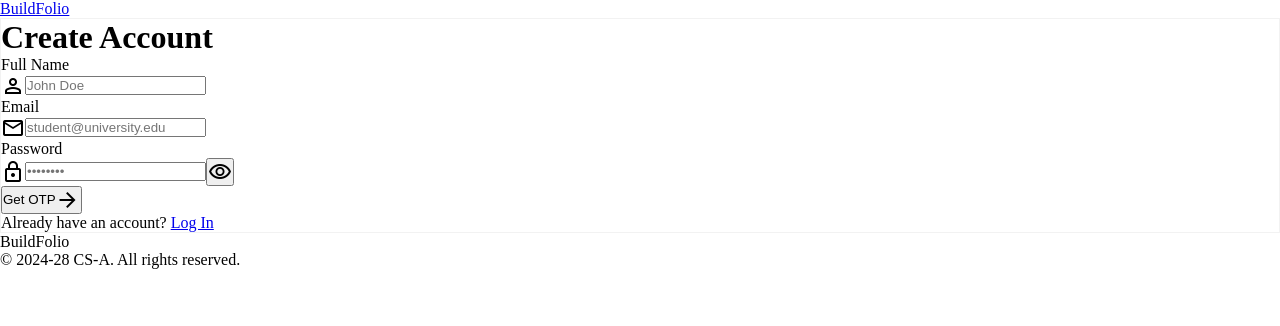
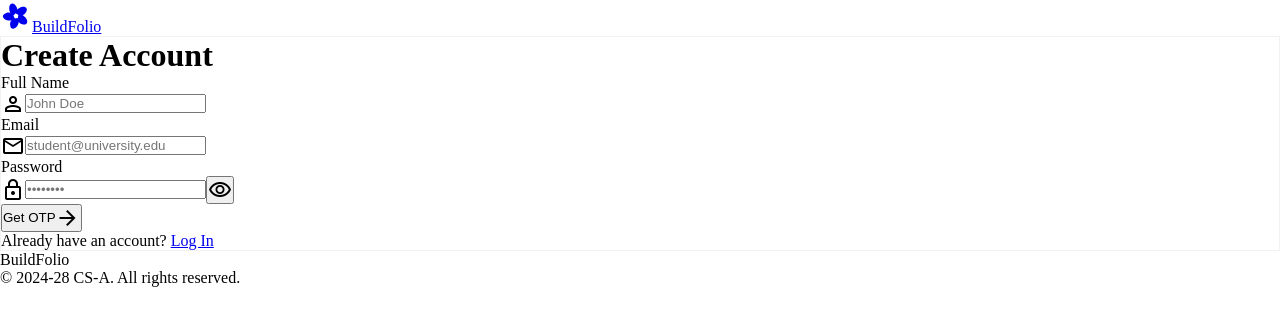
Before and after one commit to Akarsh2006/CSA-Class-Projects, a Next.js app: page /register in a window 1280 px wide. Shown: the top 326 px of the page. Built offline with nearby package versions, Linux system fonts and the light colour scheme.

Commit message:
feat: add logo to header and fix layout alignment on zoom

```diff
--- a/src/app/register/page.jsx
+++ b/src/app/register/page.jsx
@@ -3,6 +3,7 @@
 import { useState, useEffect, useRef } from 'react';
 import Link from 'next/link';
 import { useRouter } from 'next/navigation';
+import Logo from '@/components/Logo';
 
 export default function Register() {
   const [name, setName] = useState('');
@@ -111,12 +112,14 @@ export default function Register() {
     <div className="bg-surface-container-low min-h-screen flex flex-col">
 
       {/* Header */}
-      <header className="fixed top-0 left-0 w-full z-50 flex justify-between items-center px-margin-x h-20 max-w-container-max mx-auto bg-surface/80 backdrop-blur-md">
-        <div className="flex items-center gap-stack-md">
-          <Link href="/" className="font-headline-md text-headline-md font-bold text-primary">BuildFolio</Link>
+      <header className="fixed top-0 left-0 w-full z-50 bg-surface/80 backdrop-blur-md transition-all duration-300 h-20 border-b border-surface-container-high">
+        <div className="flex justify-between items-center h-full px-margin-x max-w-container-max mx-auto">
+          <Link href="/" className="flex items-center gap-2 font-headline-md text-headline-md font-bold text-primary">
+            <Logo className="text-primary" />
+            BuildFolio
+          </Link>
+          <nav className="hidden md:flex items-center space-x-gutter" />
         </div>
-        <nav className="hidden md:flex items-center space-x-8" />
-        <div className="flex items-center" />
       </header>
 
       {/* Main */}
--- a/src/components/Header.jsx
+++ b/src/components/Header.jsx
@@ -3,6 +3,8 @@
 import { useState, useEffect, useRef } from 'react';
 import Link from 'next/link';
 import { useRouter } from 'next/navigation';
+
+import Logo from '@/components/Logo';
 
 export default function Header() {
   const [user, setUser] = useState(null);
@@ -46,7 +48,8 @@ export default function Header() {
       <div className="flex justify-between items-center h-full px-margin-x max-w-container-max mx-auto gap-stack-lg">
         {/* Left: Logo + search */}
         <div className="flex items-center gap-stack-lg flex-1">
-          <Link href="/" className="text-headline-md font-headline-md font-bold tracking-tight text-primary whitespace-nowrap">
+          <Link href="/" className="flex items-center gap-2 text-headline-md font-headline-md font-bold tracking-tight text-primary whitespace-nowrap">
+            <Logo className="text-primary" />
             BuildFolio
           </Link>
         </div>
--- /dev/null
+++ b/src/components/Logo.jsx
@@ -0,0 +1,20 @@
+export default function Logo({ className = '' }) {
+  return (
+    <svg
+      className={className}
+      width="32"
+      height="32"
+      viewBox="0 0 100 100"
+      fill="currentColor"
+      xmlns="http://www.w3.org/2000/svg"
+    >
+      <g transform="translate(50 50)">
+        <path d="M-5,-10 C 15,-40 45,-30 30,-10 C 20,5 5,-5 -5,-10 Z" />
+        <path d="M-5,-10 C 15,-40 45,-30 30,-10 C 20,5 5,-5 -5,-10 Z" transform="rotate(72)" />
+        <path d="M-5,-10 C 15,-40 45,-30 30,-10 C 20,5 5,-5 -5,-10 Z" transform="rotate(144)" />
+        <path d="M-5,-10 C 15,-40 45,-30 30,-10 C 20,5 5,-5 -5,-10 Z" transform="rotate(216)" />
+        <path d="M-5,-10 C 15,-40 45,-30 30,-10 C 20,5 5,-5 -5,-10 Z" transform="rotate(288)" />
+      </g>
+    </svg>
+  );
+}
```
Also changed, not shown: src/app/forgot-password/page.jsx (+9 -3 lines), src/app/login/page.jsx (+9 -3 lines), src/app/reset-password/page.jsx (+9 -3 lines).
